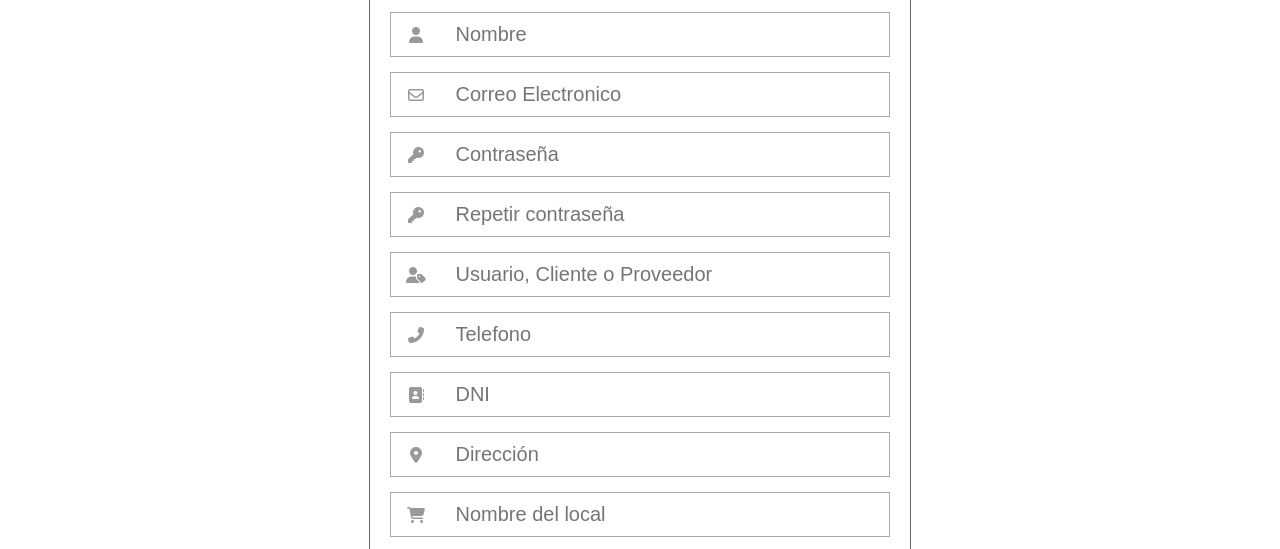
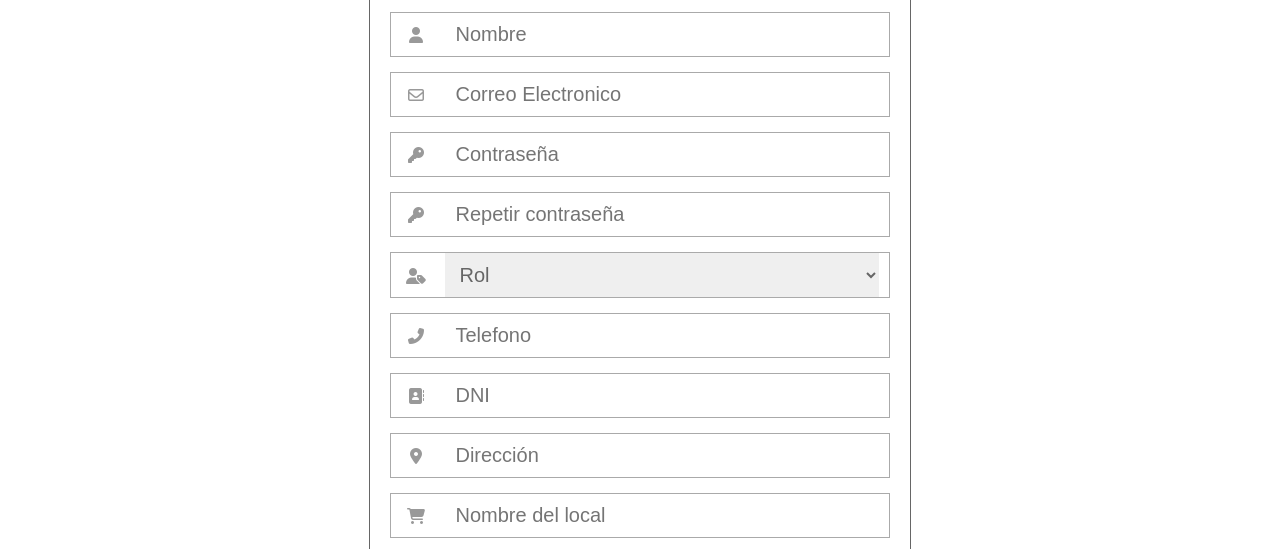
Before and after one commit to MartinianoForte/MarketNow, a plain HTML site: page Index/registrarse.html in a window 1280 px wide. Shown: the part 222-771 px from the top of the page. Drawn offline with Linux system fonts and the light colour scheme.

Commit message:
16/6_mejoras_esteticas

```diff
--- a/Index/login.css
+++ b/Index/login.css
@@ -85,7 +85,7 @@ body{
 input[type="text"],
 input[type="password"]{
     font-size:20px;
-    width: 62%;
+    width: 82%;
     padding: 10px;
     border: none;
 }
--- a/Index/registrarse.html
+++ b/Index/registrarse.html
@@ -24,7 +24,7 @@ ul {
 <body>
 <header>
 <ul><!-- Botones de la barra -->
-    <li><a href="#">Ayuda</a></li>
+    <li><a href="#">Inicio</a></li>
     <li><a href="#">Nosotros</a></li>
     <li><h1 id="header__titulo">MarketNow</h1></body></li>
     <li Style ="float:right"><a href="#">Registrarse</a></li>
@@ -61,7 +61,13 @@ ul {
 
         <div class="input-contenedor-registro">
             <i class="fas fa-user-tag icono"></i>
-            <input type="text" placeholder="Usuario, Cliente o Proveedor">
+            <select class="input" name="tipo" id="ropa">
+            <option value="remera">Rol</option>
+            <option value="pantalon">Usuario</option>
+            <option value="zapatillas">Comerciante</option>
+            <option value="buzo">Proveedor</option></select>
+        </div>
+            <!-- <input type="text" placeholder="Usuario, Cliente o Proveedor">   -->
         </div>
 
         <div class="input-contenedor-registro">
@@ -100,7 +106,7 @@ ul {
 
         <input type="submit" value="Registrarse" class="button">
         <div class="texto-p">
-        <p style="color:#666;">Al registrarte, aceptas nuestras condiciones de uno y politica de privacidad</p>
+        <p style="color:#666;">Al registrarte, aceptas nuestras condiciones de uso y politica de privacidad</p>
         <p>¿Ya tienes una cuenta? <a class="link" href="Iniciar-sesion.html">Iniciar sesión</a></p>
     </div>
 </div>
--- a/Index/registro.css
+++ b/Index/registro.css
@@ -68,6 +68,7 @@ body{
     border: 1px solid #666;
     margin-top:  150px;
     padding:  20px;
+    margin-bottom: 100px;
 }
 .registrate{
     text-align:  center;
@@ -75,10 +76,18 @@ body{
     font-size: 40px;
 }
 
+.input{
+    font-size: 20px;
+    width: 87%;
+    padding: 10px;
+    border: none;
+    color: #666;
+}
+
 input[type="text"],
 input[type="password"]{
     font-size:20px;
-    width: 62%;
+    width: 82%;
     padding: 10px;
     border: none;
 }
@@ -133,6 +142,7 @@ input[type="password"]{
         width: 500px;
         margin-top: 40px;
         border-radius: 2%;
+        margin-bottom: 50px;
     }
 }
 
```
Also changed, not shown: Index/Iniciar-sesion.html (+1 -1 lines).
